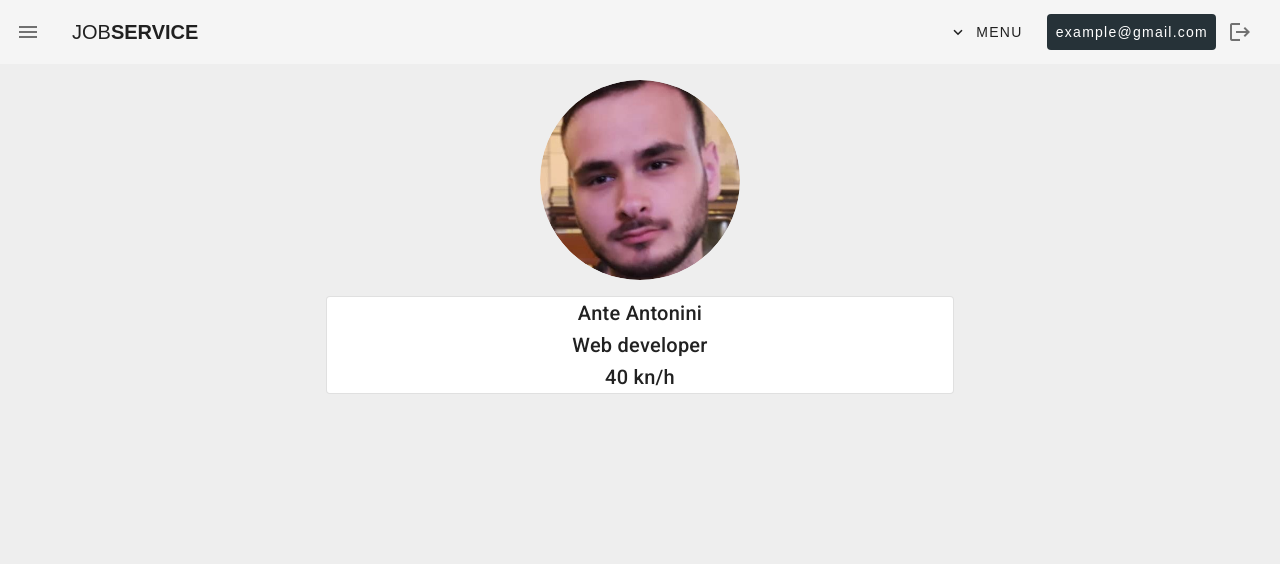
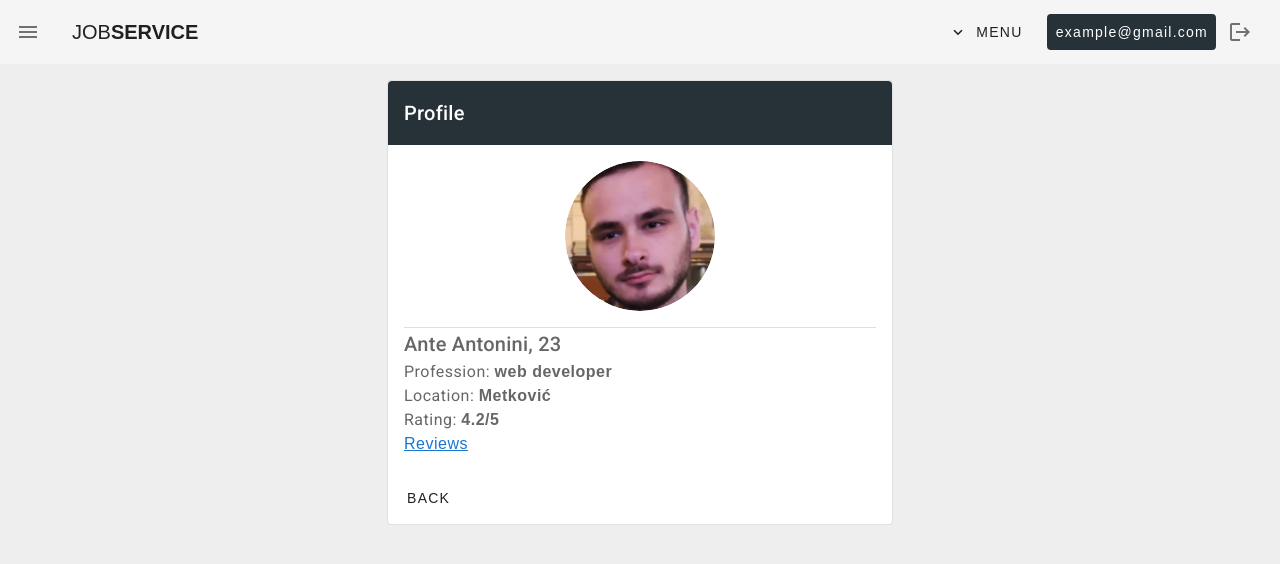
Before and after one commit to AnteAntonini/ks-interface, a Vue app: page /profile in a window 1280 px wide. Shown: the top 564 px of the page. Built offline with nearby package versions, Linux system fonts and the light colour scheme.

Commit message:
Added profile view

```diff
--- a/src/views/Profile.vue
+++ b/src/views/Profile.vue
@@ -1,15 +1,27 @@
 <template>
-  <div class="text-center">
-    <v-avatar class="ma-4" size="200">
-      <img src="ante.jpg" alt="John" />
-    </v-avatar>
-
+  <div class="pa-4">
     <v-row justify="center">
-      <v-col cols="12" md="6">
+      <v-col cols="12" md="5">
         <v-card outlined>
-          <div class="title">Ante Antonini</div>
-          <div class="title">Web developer</div>
-          <div class="title">40 kn/h</div>
+          <v-card-title class="title white--text blue-grey darken-4">
+            Profile
+          </v-card-title>
+          <v-card-text>
+            <div class="text-center">
+              <v-avatar class="ma-4" size="150">
+                <img src="ante.jpg" alt="John" />
+              </v-avatar>
+            </div>
+            <v-divider></v-divider>
+            <div class="title">Ante Antonini, 23</div>
+            <div class="body-1">Profession: <b>web developer</b></div>
+            <div class="body-1">Location: <b>Metković</b></div>
+            <div class="body-1">Rating: <b>4.2/5</b></div>
+            <div class="body-1"><a href="">Reviews</a></div>
+          </v-card-text>
+          <v-card-actions>
+            <v-btn @click="$router.go(-1)" depressed text>Back</v-btn>
+          </v-card-actions>
         </v-card>
       </v-col>
     </v-row>
```
